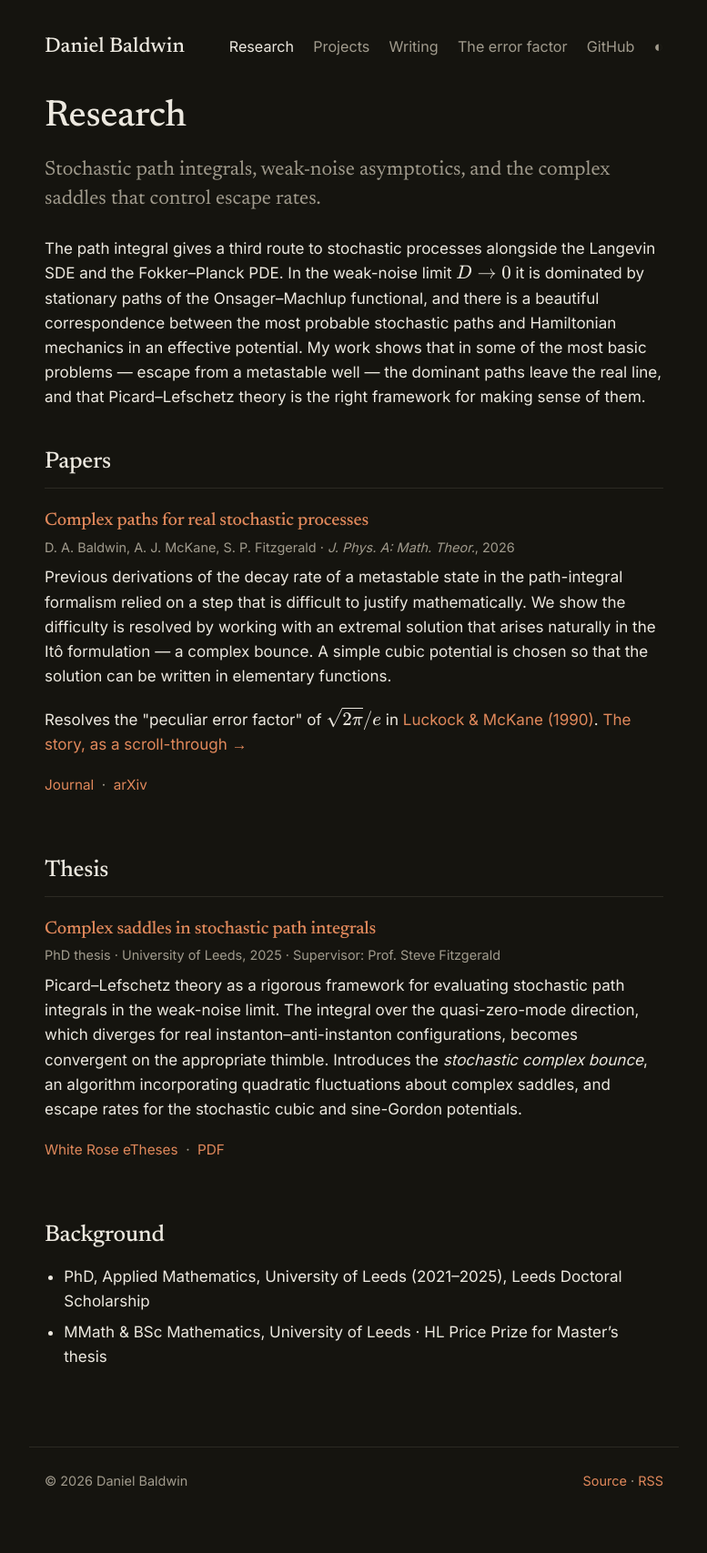
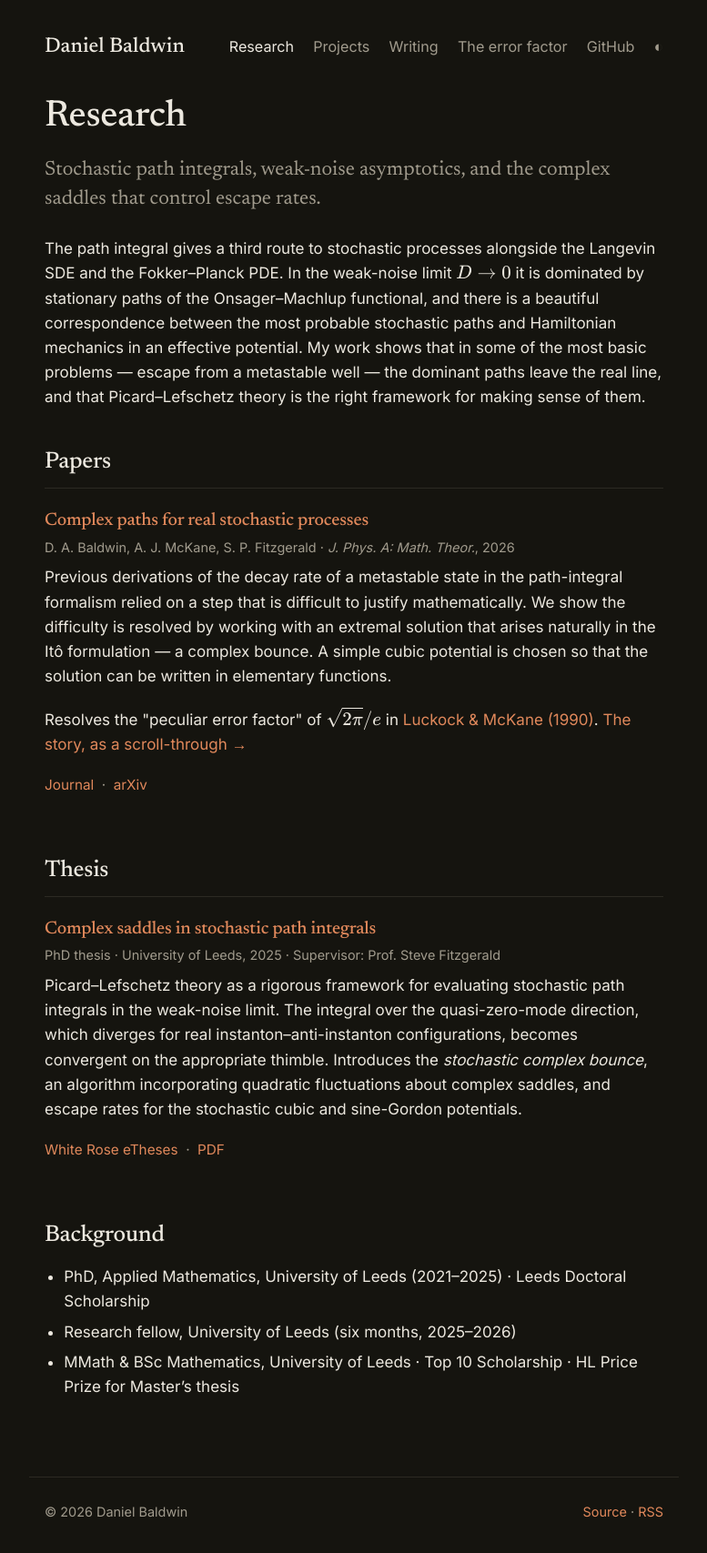
Before and after one commit to VeDAN1999/VeDAN1999.github.io, a Jekyll site: the page built from research.md, in a window 1280 px wide. Shown: the whole page at 91% size, without its empty margins (251-1028 px from the left). Built offline with Jekyll 4.4.1, drawn with Linux system fonts in a browser that asks for light colours; before the commit the page ends 1674 px from its top, so only the background shows below that.

Commit message:
Research background: Top 10 Scholarship and fellowship
Co-Authored-By: Claude Fable 5.1 <noreply@anthropic.com>
Claude-Session: https://claude.ai/code/session_01DBi7u8qatALvVNf1tupYW2

```diff
--- a/research.md
+++ b/research.md
@@ -32,5 +32,6 @@ The path integral gives a third route to stochastic processes alongside the Lang
 
 ## Background
 
-- PhD, Applied Mathematics, University of Leeds (2021–2025), Leeds Doctoral Scholarship
-- MMath & BSc Mathematics, University of Leeds · HL Price Prize for Master's thesis
+- PhD, Applied Mathematics, University of Leeds (2021–2025) · Leeds Doctoral Scholarship
+- Research fellow, University of Leeds (six months, 2025–2026)
+- MMath & BSc Mathematics, University of Leeds · Top 10 Scholarship · HL Price Prize for Master's thesis
```
